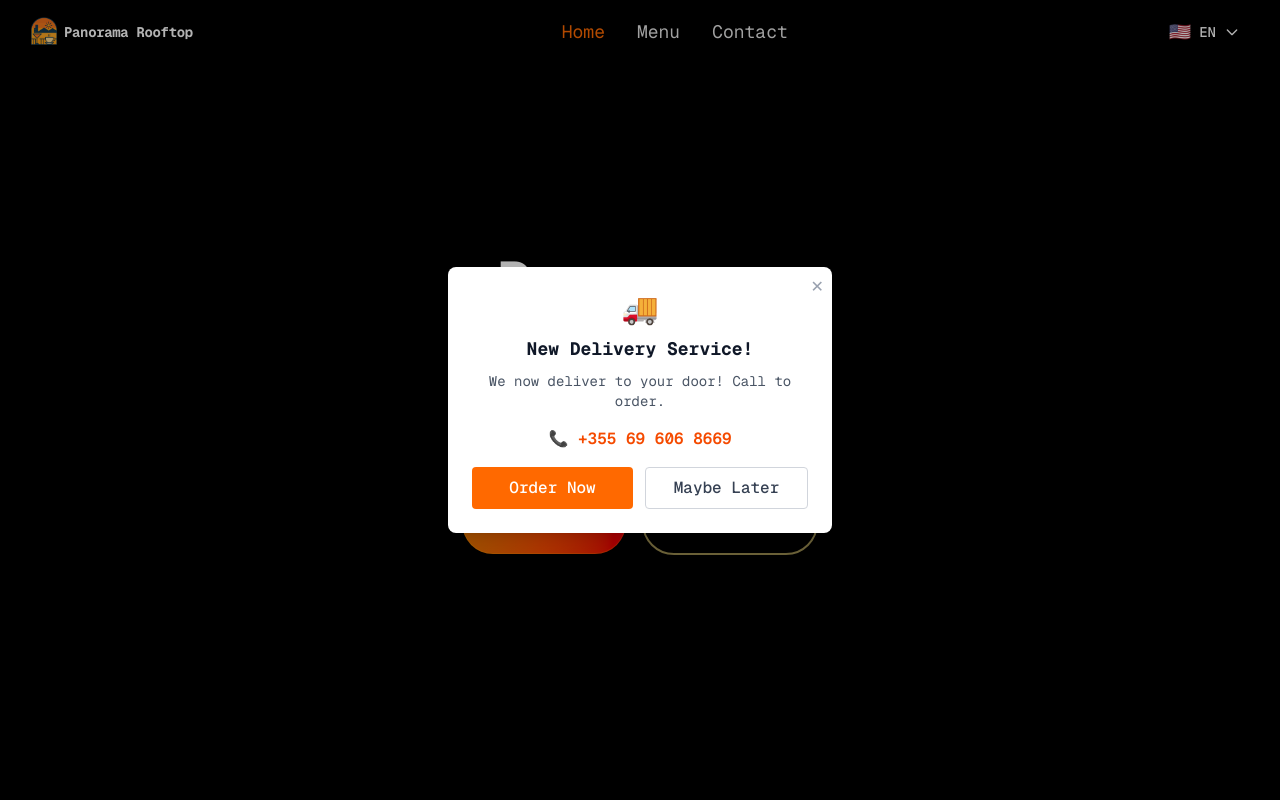
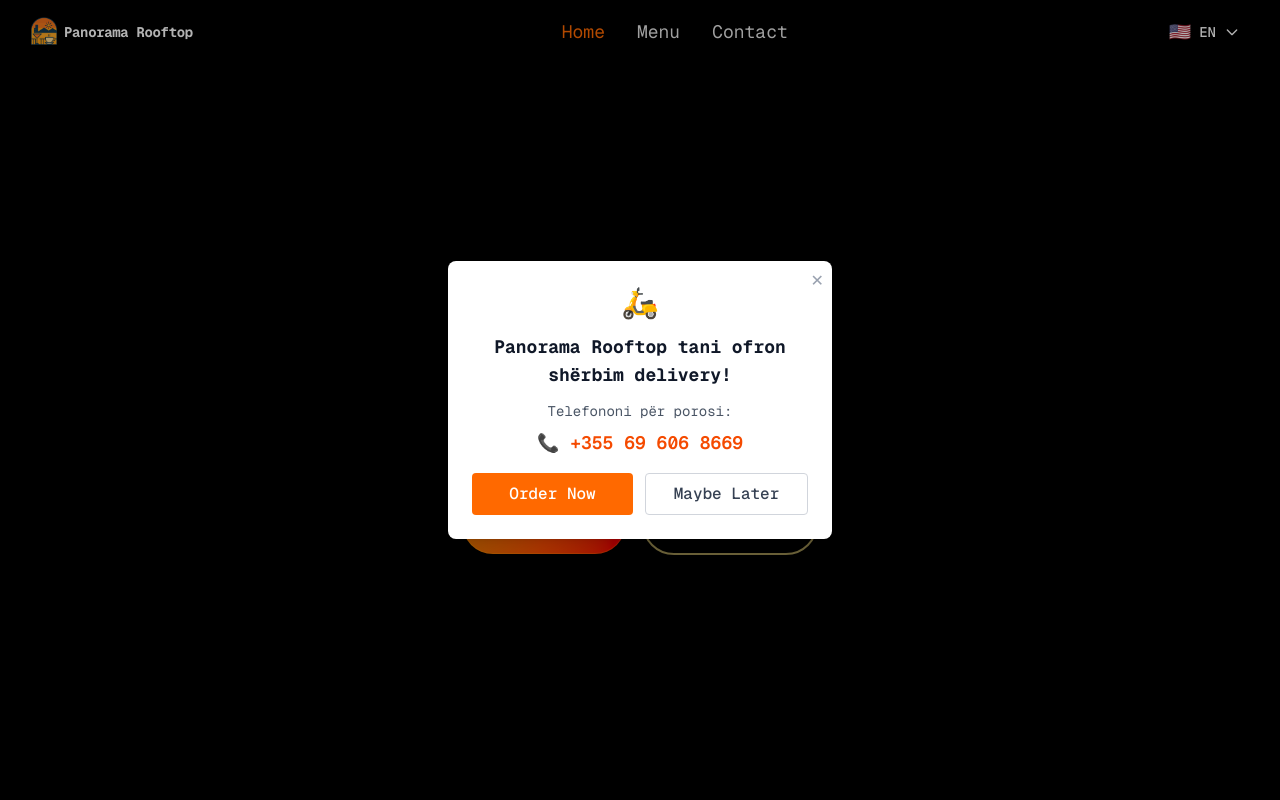
Before and after one commit to juxhinxhihani/panorama-rooftop, a Next.js app: page / in a window 1280 px wide. Shown: the top 800 px of the page. Built offline with nearby package versions, Linux system fonts and the light colour scheme.

Commit message:
Update Popup with Custom Content

```diff
--- a/src/components/ui/DeliveryPopup.tsx
+++ b/src/components/ui/DeliveryPopup.tsx
@@ -47,14 +47,14 @@
 
         {/* Content */}
         <div className="mb-4">
-          <div className="text-3xl mb-2">🚚</div>
-          <h2 className="text-lg font-bold text-gray-900 mb-2">
-            {t('deliveryAnnouncementTitle')}
+          <div className="text-3xl mb-3">🛵</div>
+          <h2 className="text-lg font-bold text-gray-900 mb-3">
+            Panorama Rooftop tani ofron shërbim delivery!
           </h2>
-          <p className="text-gray-600 text-sm mb-4">
-            {t('deliveryAnnouncementMessage')}
+          <p className="text-gray-600 text-sm mb-2">
+            Telefononi për porosi:
           </p>
-          <p className="text-orange-600 font-semibold">
+          <p className="text-orange-600 font-semibold text-lg">
             📞 +355 69 606 8669
           </p>
         </div>
```
